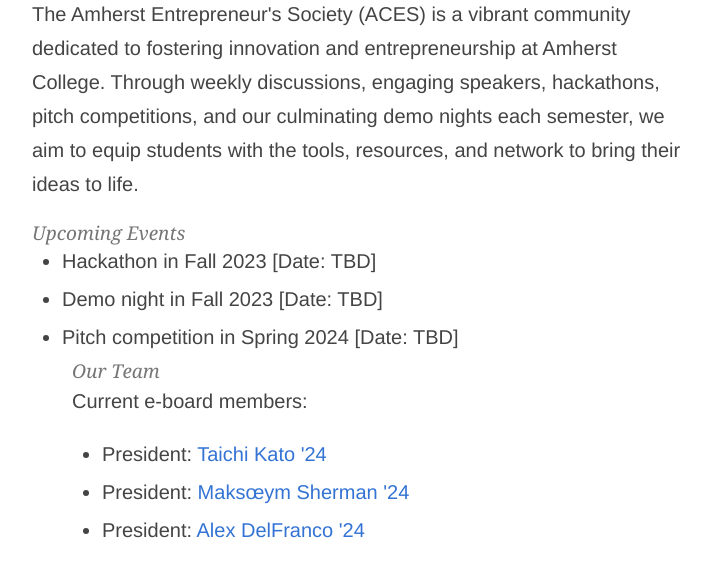
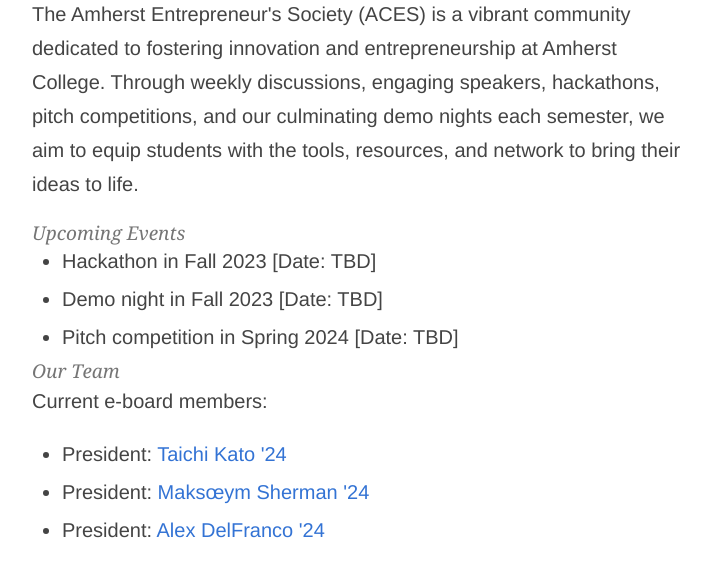
Before and after one commit to taixhi/aces, a plain HTML site: page index.html in a window 1280 px wide. Shown: the part 286-862 px from the top of the page, without its empty margins (278-989 px from the left). Drawn offline with Linux system fonts and the light colour scheme.

Commit message:
Update index.html

```diff
--- a/index.html
+++ b/index.html
@@ -317,15 +317,12 @@
         <p>
             The Amherst Entrepreneur's Society (ACES) is a vibrant community dedicated to fostering innovation and entrepreneurship at Amherst College. Through weekly discussions, engaging speakers, hackathons, pitch competitions, and our culminating demo nights each semester, we aim to equip students with the tools, resources, and network to bring their ideas to life.
         </p>
-        <!-- You can expand on the events here -->
         <h2>Upcoming Events</h2>
                 <ul>
                     <li>Hackathon in Fall 2023 [Date: TBD]</li>
                     <li>Demo night in Fall 2023 [Date: TBD]</li>
                     <li>Pitch competition in Spring 2024 [Date: TBD]</li>
                 </ul>
-        <!-- Add team members and their roles here -->
-    <section id="wrapper" class="home">
         <h2>Our Team</h2>
         <p>Current e-board members:</p>
         <ul>
```
